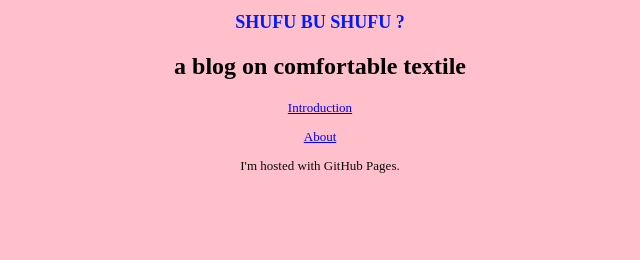
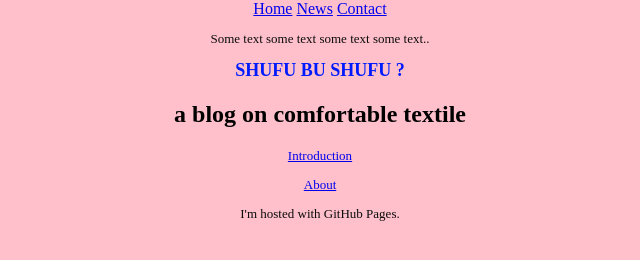
Before and after one commit to jaupijul/shufu.github.io, a plain HTML site: page index.html in a window 1280 px wide. Shown: the whole page, without its empty margins (320-960 px from the left). Drawn offline with Linux system fonts and the light colour scheme.

Commit message:
Update index.html

```diff
--- a/index.html
+++ b/index.html
@@ -1,5 +1,16 @@
 <!DOCTYPE html>
 <html>
+
+<div class="navbar">
+  <a href="#home">Home</a>
+  <a href="#news">News</a>
+  <a href="#contact">Contact</a>
+</div>
+
+<div class="main">
+  <p>Some text some text some text some text..</p>
+</div>
+
 <body>
 <h1> SHUFU BU SHUFU ?</h1>
 
```
